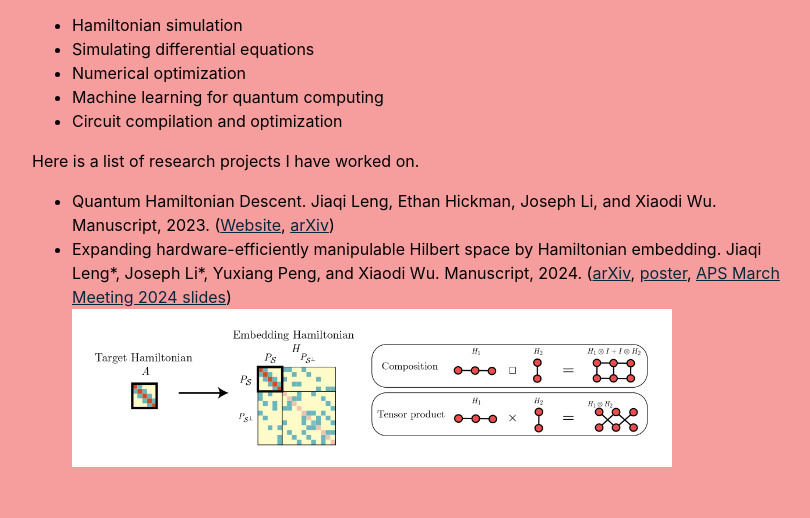
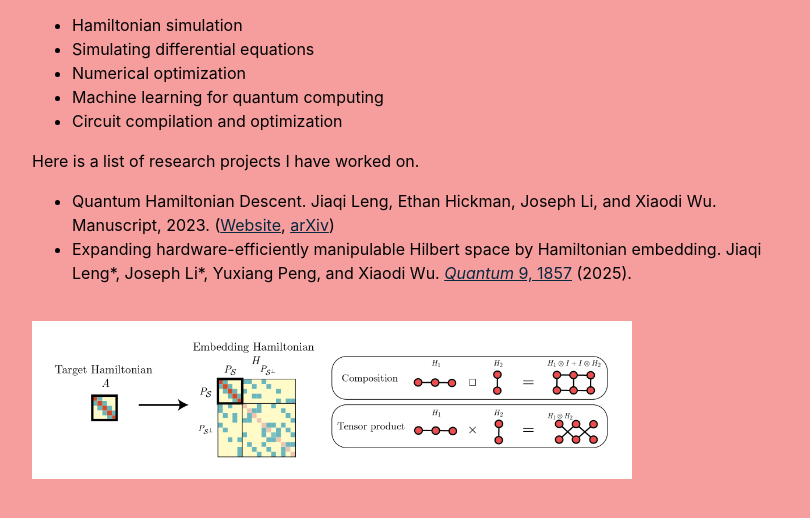
Before and after one commit to jli0108/jli0108.github.io, an Eleventy site: page content/research/index.md in a window 1280 px wide. Shown: the part 160-678 px from the top of the page, without its empty margins (224-1034 px from the left). Built offline with nearby package versions, Linux system fonts and the light colour scheme; Eleventy itself is replaced by a stand-in of ours; files that its build step writes are made by us from their sources.

Commit message:
update ham ebd citation

```diff
--- a/content/research/index.md
+++ b/content/research/index.md
@@ -18,6 +18,7 @@
 Here is a list of research projects I have worked on.
 
 - Quantum Hamiltonian Descent. Jiaqi Leng, Ethan Hickman, Joseph Li, and Xiaodi Wu. Manuscript, 2023. ([Website](https://jiaqileng.github.io/quantum-hamiltonian-descent/), [arXiv](https://arxiv.org/abs/2303.01471))
-- Expanding hardware-efficiently manipulable Hilbert space by Hamiltonian embedding. Jiaqi Leng*, Joseph Li*, Yuxiang Peng, and Xiaodi Wu. Manuscript, 2024. ([arXiv](https://arxiv.org/abs/2401.08550), [poster](./HamEmbedding_poster.pdf), [APS March Meeting 2024 slides](./ham_ebd_march_meeting_slides.pdf))
+- Expanding hardware-efficiently manipulable Hilbert space by Hamiltonian embedding. Jiaqi Leng*, Joseph Li*, Yuxiang Peng, and Xiaodi Wu. [*Quantum* 9, 1857](  https://doi.org/10.22331/q-2025-09-11-1857) (2025).
+<!-- ([arXiv](https://arxiv.org/abs/2401.08550), [poster](./HamEmbedding_poster.pdf), [APS March Meeting 2024 slides](./ham_ebd_march_meeting_slides.pdf)) -->
 </br>
 <img src="/img/ham_ebd.png" width="600" alt="hamiltonian embedding">
```
Also changed, not shown: 1 other file.
